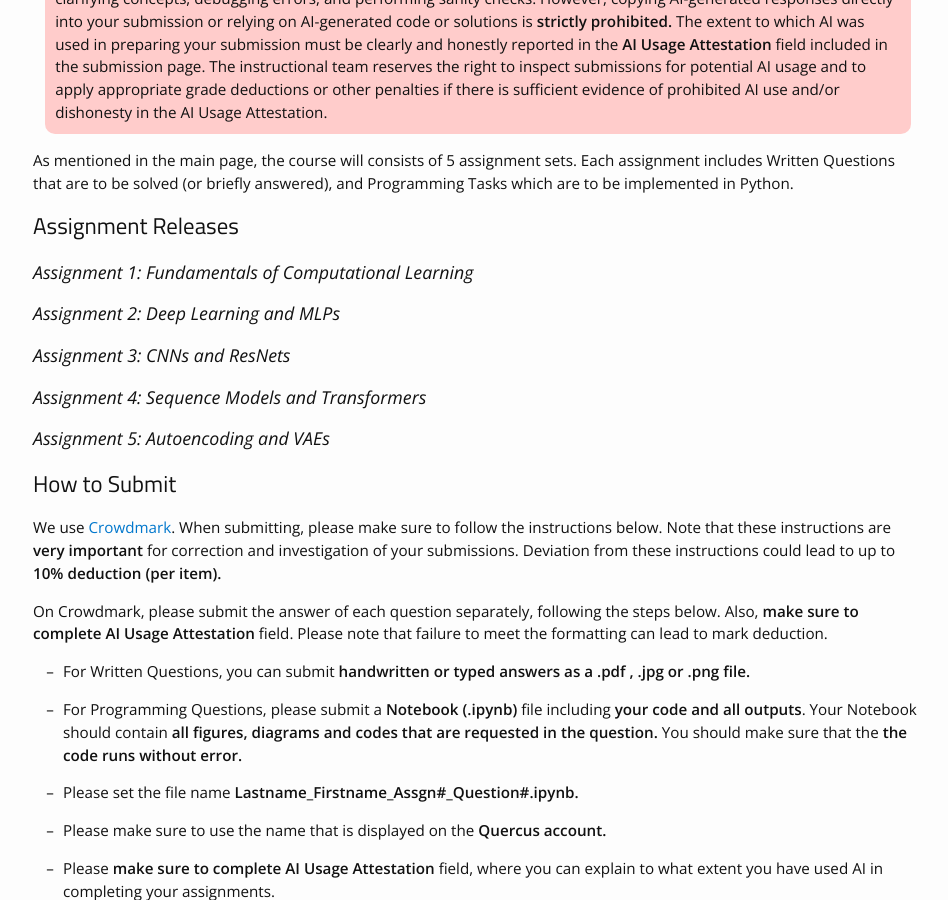
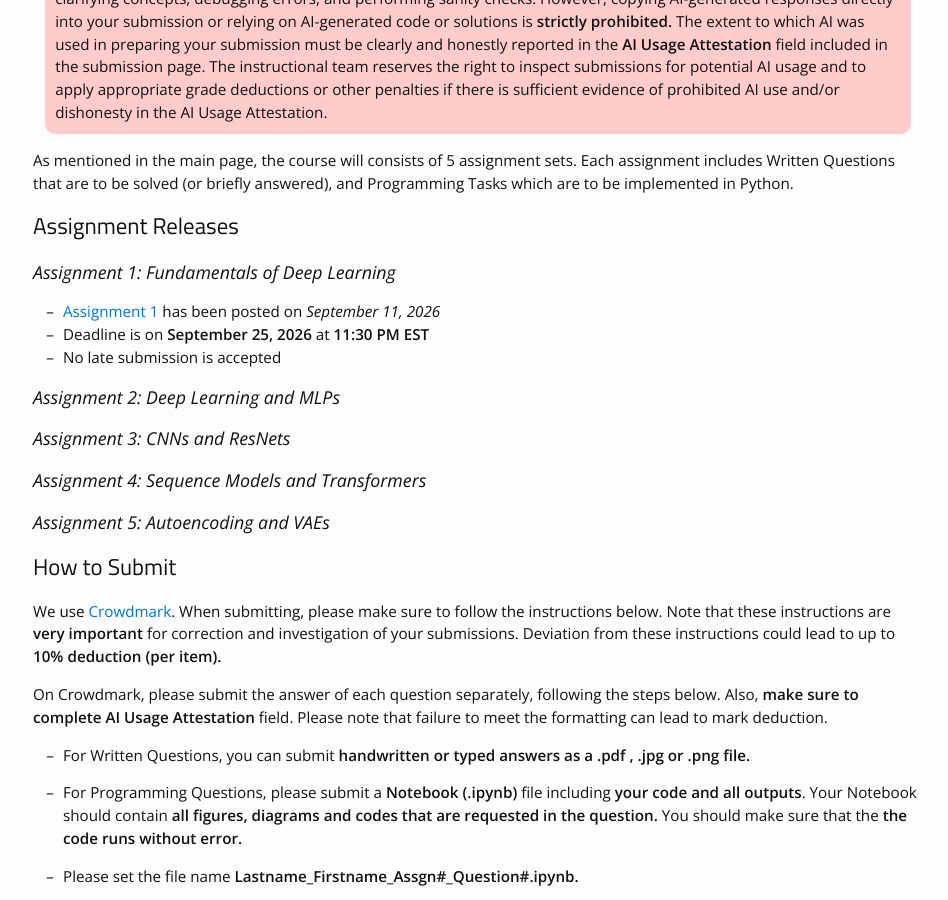
Before and after one commit to bereyhi-courses/dl-utoronto, a Jekyll site: the page built from assignments.md, in a window 1280 px wide and 900 px high, scrolled down 609 px. Shown: the whole window, without its empty margins (162-1110 px from the left). Built offline with Jekyll 4.4.1, drawn with Linux system fonts in a browser that asks for light colours; nearby versions of some CDN libraries.

Commit message:
A1 uploaded

```diff
--- a/assignments.md
+++ b/assignments.md
@@ -20,10 +20,10 @@ permalink: /assignments/
 As mentioned in the main page, the course will consists of 5 assignment sets. Each assignment includes Written Questions that are to be solved (or briefly answered), and Programming Tasks which are to be implemented in Python.
 
 ## Assignment Releases
-### Assignment 1: Fundamentals of Computational Learning
-<!-- - [Assignment 1]({{site.baseurl}}/assignments/01_assignment1) has been posted on _January 15, 2026_
-- Deadline is on __January 29, 2026__ at __11:59 PM EST__
-- No submission is accepted after the deadline -->
+### Assignment 1: Fundamentals of Deep Learning
+- [Assignment 1]({{site.baseurl}}/assignments/01_assignment1) has been posted on _September 11, 2026_
+- Deadline is on __September 25, 2026__ at __11:30 PM EST__
+- No late submission is accepted
 
 ### Assignment 2: Deep Learning and MLPs
 <!-- - [Assignment 2]({{site.baseurl}}/assignments/02_assignment2) has been posted on _January 29, 2026_
```
Also changed, not shown: _assignments/01_assignment1.md (+1 -1 lines), 2 other files.
